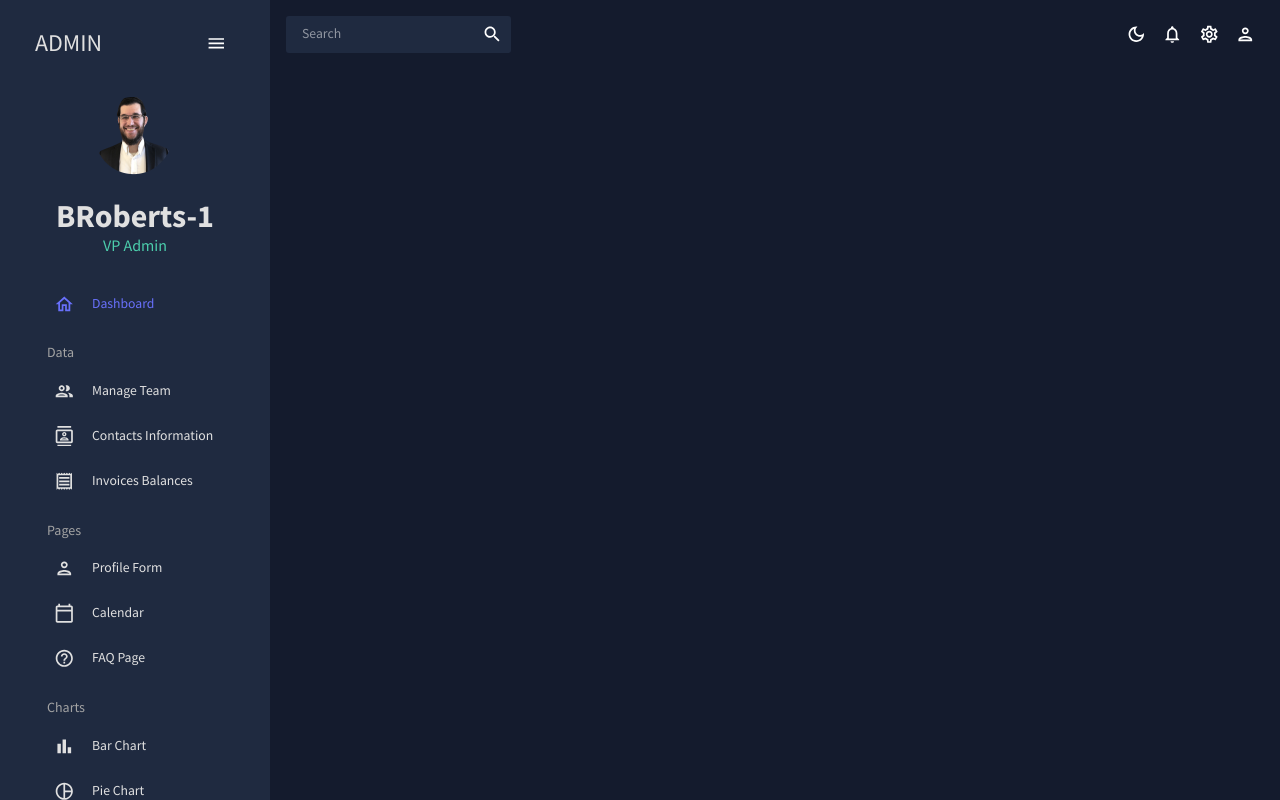
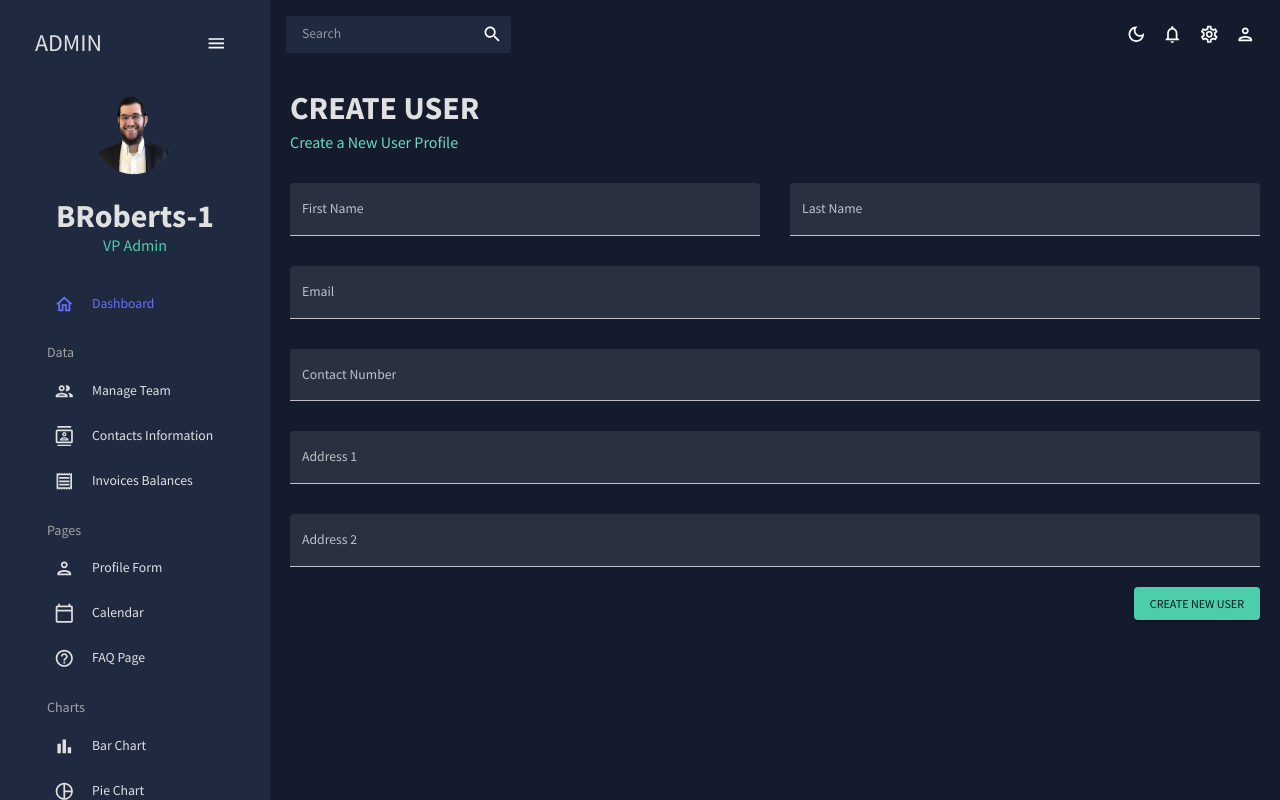
Before and after one commit to BRoberts-1/Dashboard, a React (Create React App) app: page /form in a window 1280 px wide. Built offline with nearby package versions, Linux system fonts and the light colour scheme.

Commit message:
form component

```diff
--- a/src/App.js
+++ b/src/App.js
@@ -10,8 +10,8 @@
 import Team from "./scenes/team";
 import Contacts from "./scenes/contacts";
 import Invoices from "./scenes/invoices";
+import Form from "./scenes/form";
 // import Bar from "./scenes/bar";
-// import Form from "./scenes/form";
 // import Line from "./scenes/line";
 // import Pie from "./scenes/pie";
 // import FAQ from "./scenes/faq";
@@ -34,7 +34,7 @@
               <Route path="/team" element={<Team />} />
               <Route path="/contacts" element={<Contacts />} />
               <Route path="/invoices" element={<Invoices />} />
-              {/* <Route path="/form" element={<Form />} /> */}
+              <Route path="/form" element={<Form />} />
               {/* <Route path="/bar" element={<Bar />} /> */}
               {/* <Route path="/pie" element={<Pie />} /> */}
               {/* <Route path="/line" element={<Line />} /> */}
--- /dev/null
+++ b/src/scenes/form/index.jsx
@@ -0,0 +1,154 @@
+import { Box, Button, TextField } from "@mui/material";
+import { Formik } from "formik";
+import * as yup from "yup";
+import useMediaQuery from "@mui/material/useMediaQuery";
+import Header from "../../components/Header";
+
+const Form = () => {
+  const isNonMobile = useMediaQuery("(min-width:600px)");
+
+  const handleFormSubmit = (values) => {
+    console.log(values);
+  };
+
+  return (
+    <Box m="20px">
+      <Header title="CREATE USER" subtitle="Create a New User Profile" />
+
+      <Formik
+        onSubmit={handleFormSubmit}
+        initialValues={initialValues}
+        validationSchema={checkoutSchema}
+      >
+        {({
+          values,
+          errors,
+          touched,
+          handleBlur,
+          handleChange,
+          handleSubmit,
+        }) => (
+          <form onSubmit={handleSubmit}>
+            <Box
+              display="grid"
+              gap="30px"
+              gridTemplateColumns="repeat(4, minmax(0, 1fr))"
+              sx={{
+                "& > div": { gridColumn: isNonMobile ? undefined : "span 4" },
+              }}
+            >
+              <TextField
+                fullWidth
+                variant="filled"
+                type="text"
+                label="First Name"
+                onBlur={handleBlur}
+                onChange={handleChange}
+                value={values.firstName}
+                name="firstName"
+                error={!!touched.firstName && !!errors.firstName}
+                helperText={touched.firstName && errors.firstName}
+                sx={{ gridColumn: "span 2" }}
+              />
+              <TextField
+                fullWidth
+                variant="filled"
+                type="text"
+                label="Last Name"
+                onBlur={handleBlur}
+                onChange={handleChange}
+                value={values.lastName}
+                name="lastName"
+                error={!!touched.lastName && !!errors.lastName}
+                helperText={touched.lastName && errors.lastName}
+                sx={{ gridColumn: "span 2" }}
+              />
+              <TextField
+                fullWidth
+                variant="filled"
+                type="text"
+                label="Email"
+                onBlur={handleBlur}
+                onChange={handleChange}
+                value={values.email}
+                name="email"
+                error={!!touched.email && !!errors.email}
+                helperText={touched.email && errors.email}
+                sx={{ gridColumn: "span 4" }}
+              />
+              <TextField
+                fullWidth
+                variant="filled"
+                type="text"
+                label="Contact Number"
+                onBlur={handleBlur}
+                onChange={handleChange}
+                value={values.contact}
+                name="contact"
+                error={!!touched.contact && !!errors.contact}
+                helperText={touched.contact && errors.contact}
+                sx={{ gridColumn: "span 4" }}
+              />
+              <TextField
+                fullWidth
+                variant="filled"
+                type="text"
+                label="Address 1"
+                onBlur={handleBlur}
+                onChange={handleChange}
+                value={values.address1}
+                name="address1"
+                error={!!touched.address1 && !!errors.address1}
+                helperText={touched.address1 && errors.address1}
+                sx={{ gridColumn: "span 4" }}
+              />
+              <TextField
+                fullWidth
+                variant="filled"
+                type="text"
+                label="Address 2"
+                onBlur={handleBlur}
+                onChange={handleChange}
+                value={values.address2}
+                name="address2"
+                error={!!touched.address2 && !!errors.address2}
+                helperText={touched.address2 && errors.address2}
+                sx={{ gridColumn: "span 4" }}
+              />
+            </Box>
+            <Box display="flex" justifyContent="end" mt="20px">
+              <Button type="submit" color="secondary" variant="contained">
+                Create New User
+              </Button>
+            </Box>
+          </form>
+        )}
+      </Formik>
+    </Box>
+  );
+};
+
+const phoneRegExp =
+  /^((\+[1-9]{1,4}[ -]?)|(\([0-9]{2,3}\)[ -]?)|([0-9]{2,4})[ -]?)*?[0-9]{3,4}[ -]?[0-9]{3,4}$/;
+
+const checkoutSchema = yup.object().shape({
+  firstName: yup.string().required("required"),
+  lastName: yup.string().required("required"),
+  email: yup.string().email("invalid email").required("required"),
+  contact: yup
+    .string()
+    .matches(phoneRegExp, "Phone number is not valid")
+    .required("required"),
+  address1: yup.string().required("required"),
+  address2: yup.string().required("required"),
+});
+const initialValues = {
+  firstName: "",
+  lastName: "",
+  email: "",
+  contact: "",
+  address1: "",
+  address2: "",
+};
+
+export default Form;
```
Also changed, not shown: package.json (+13 -1 lines), 1 other file (tests, documents, lock files or other folders).
